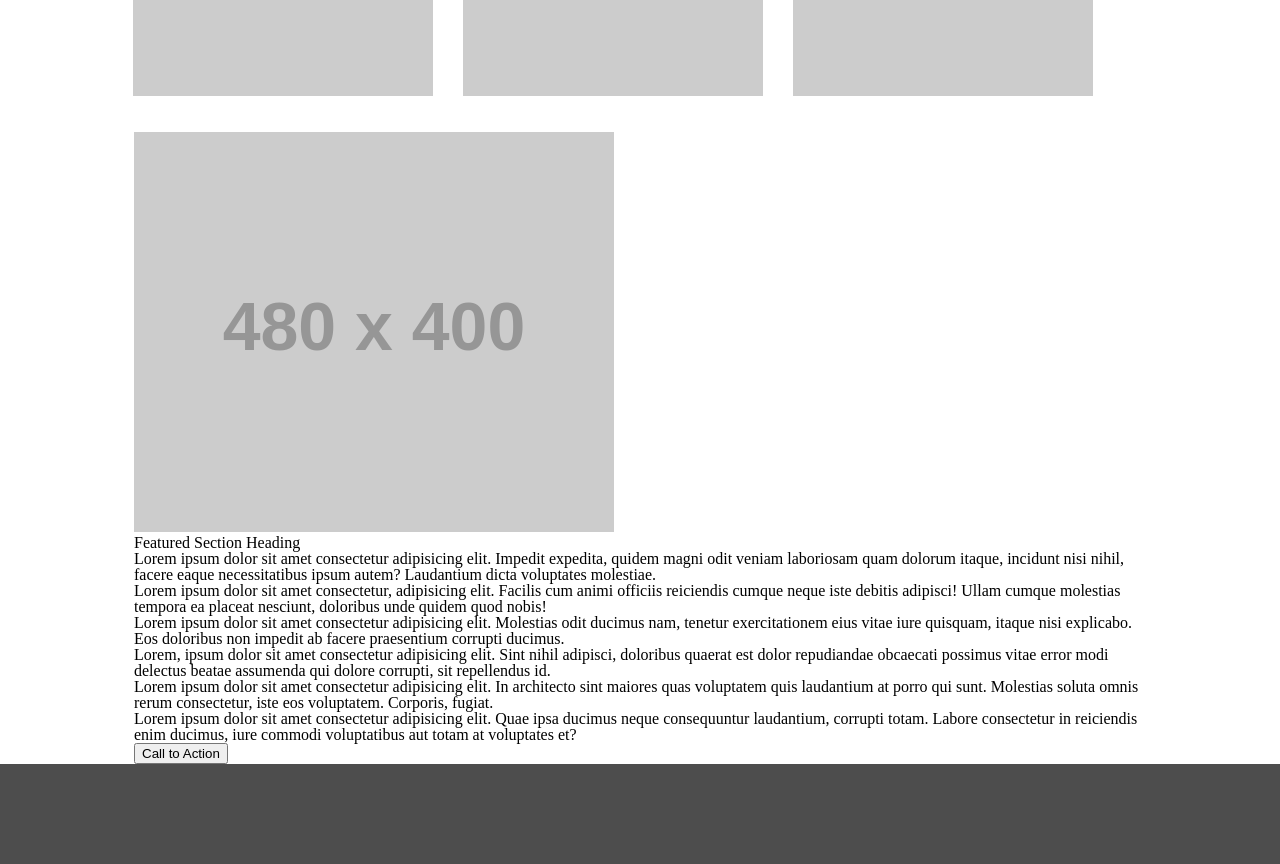
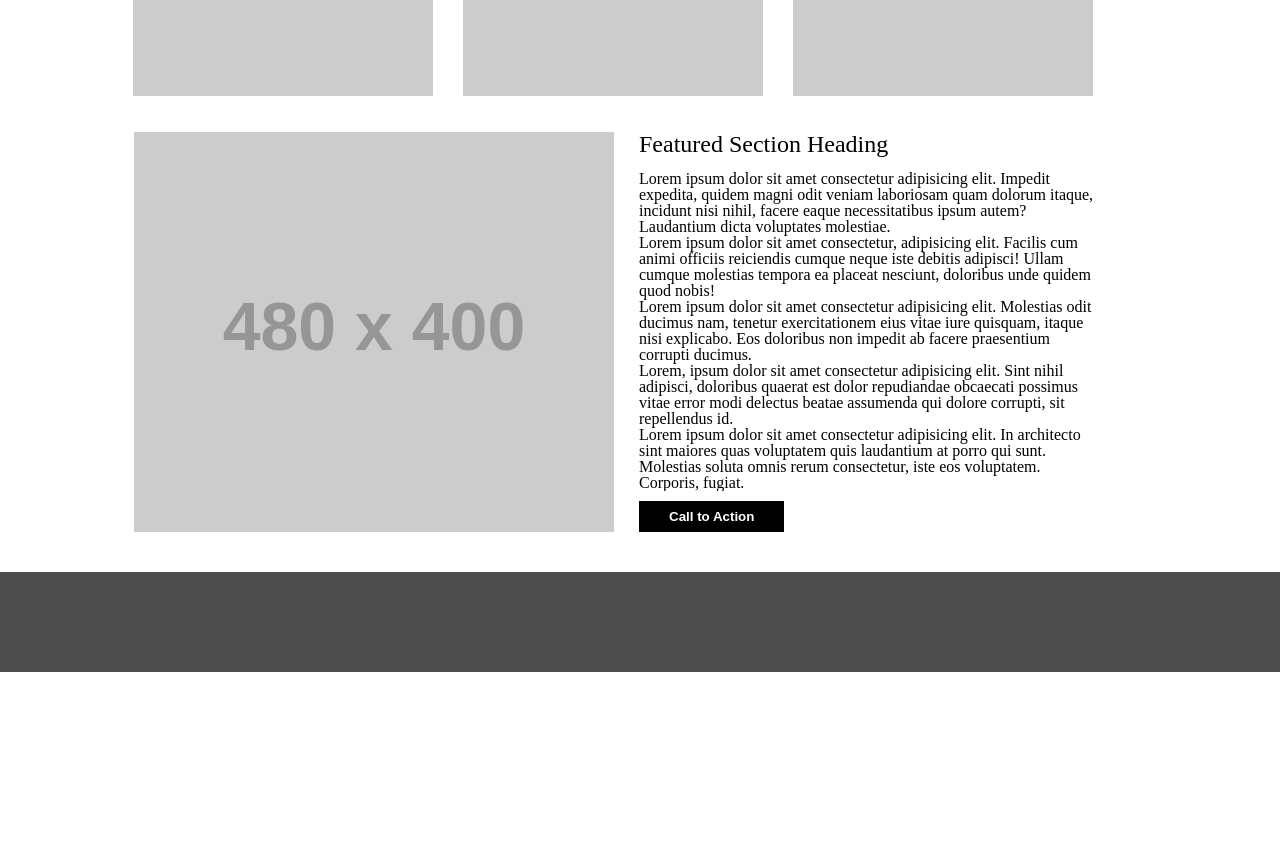
Before and after one commit to Bzour97/Wireframe-Exercise, a plain HTML site: page index.html in a window 1280 px wide. Shown: the part 900-1764 px from the top of the page. After the commit the page ends 1572 px from the top, so only its background shows below. Drawn offline with Linux system fonts and the light colour scheme; placeholder pictures from the web are drawn by us.

Commit message:
Wireframe Exercise

```diff
--- a/CSS/style.css
+++ b/CSS/style.css
@@ -30,6 +30,7 @@ nav img
     float: left;
     margin-top: 15px;
     margin-right: 30px;
+    color: #000;
 }
 
 nav li a
@@ -62,50 +63,64 @@ nav li a
 {
     width: 1012px;
     margin: 0 auto;
+    margin-bottom: 20px;
 }
 
-/* div.section {
+#three > img
+{
     float: left;
-    margin-top: 25px;
-    margin-bottom: 25px;
+    margin-right: 25px;
+    margin-bottom: 20px;
 }
 
-div.section>img {
-    float: left;
-    margin-right: 25px;
+div.scroll
+{
+    height: 315px;
+    overflow: auto;
+    /*margin-bottom: 17px;*/
+    width: 455px;
+    padding-bottom: 5px;
 }
 
-div.scroll {
-    height: 300px;
-    overflow: auto;
-    margin-bottom: 17px;
+#three > h1
+{
+    font-size: 24px;
+    margin-bottom: 15px;
+    font-style: initial;
 }
 
-div.section h1 {
-    font-size: 24px;
-    margin-bottom: 15px;
+#three > p
+{
+   /* padding-bottom: 15px; */
+
 }
 
-div.section p {
-    padding-bottom: 15px;
+main
+{
+    width: 1040px;
+    margin: 0 auto;
 }
 
-div.section button {
+button
+{
     border: none;
     background: #000;
     padding: 8px 30px;
     color: #FFF;
     font-weight: 700;
+    margin-top: 10px;
+    margin-bottom: 20px;
 }
 
-div.section button:hover {
-    background: blue;
+button:hover
+{
+    background: rgb(255, 0, 0);
     transition-delay: 350ms;
-} */
+}
 
 footer {
     clear: both;
     height: 100px;
     background: rgb(77, 77, 77);
-    /* z-index: 0; */
+    margin-top: 20px;
 }
--- a/index.html
+++ b/index.html
@@ -43,6 +43,12 @@
             <p>Lorem, ipsum dolor sit amet consectetur adipisicing elit. Sint nihil adipisci, doloribus quaerat est dolor repudiandae obcaecati possimus vitae error modi delectus beatae assumenda qui dolore corrupti, sit repellendus id.</p>
             <p>Lorem ipsum dolor sit amet consectetur adipisicing elit. In architecto sint maiores quas voluptatem quis laudantium at porro qui sunt. Molestias soluta omnis rerum consectetur, iste eos voluptatem. Corporis, fugiat.</p>
             <p>Lorem ipsum dolor sit amet consectetur adipisicing elit. Quae ipsa ducimus neque consequuntur laudantium, corrupti totam. Labore consectetur in reiciendis enim ducimus, iure commodi voluptatibus aut totam at voluptates et?</p>
+            <p>Lorem ipsum dolor sit amet consectetur adipisicing elit. Impedit expedita, quidem magni odit veniam laboriosam quam dolorum itaque, incidunt nisi nihil, facere eaque necessitatibus ipsum autem? Laudantium dicta voluptates molestiae.</p>
+            <p>Lorem ipsum dolor sit amet consectetur, adipisicing elit. Facilis cum animi officiis reiciendis cumque neque iste debitis adipisci! Ullam cumque molestias tempora ea placeat nesciunt, doloribus unde quidem quod nobis!</p>
+            <p>Lorem ipsum dolor sit amet consectetur adipisicing elit. Molestias odit ducimus nam, tenetur exercitationem eius vitae iure quisquam, itaque nisi explicabo. Eos doloribus non impedit ab facere praesentium corrupti ducimus.</p>
+            <p>Lorem, ipsum dolor sit amet consectetur adipisicing elit. Sint nihil adipisci, doloribus quaerat est dolor repudiandae obcaecati possimus vitae error modi delectus beatae assumenda qui dolore corrupti, sit repellendus id.</p>
+            <p>Lorem ipsum dolor sit amet consectetur adipisicing elit. In architecto sint maiores quas voluptatem quis laudantium at porro qui sunt. Molestias soluta omnis rerum consectetur, iste eos voluptatem. Corporis, fugiat.</p>
+            <p>Lorem ipsum dolor sit amet consectetur adipisicing elit. Quae ipsa ducimus neque consequuntur laudantium, corrupti totam. Labore consectetur in reiciendis enim ducimus, iure commodi voluptatibus aut totam at voluptates et?</p>
           </div>
 
           <button>Call to Action</button>
```
